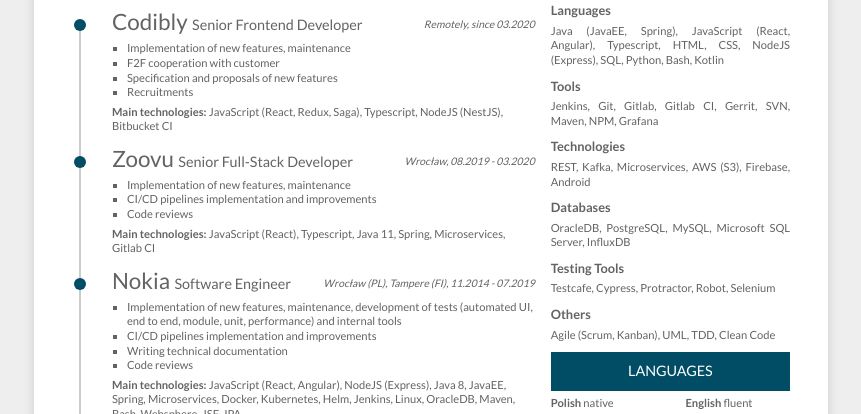
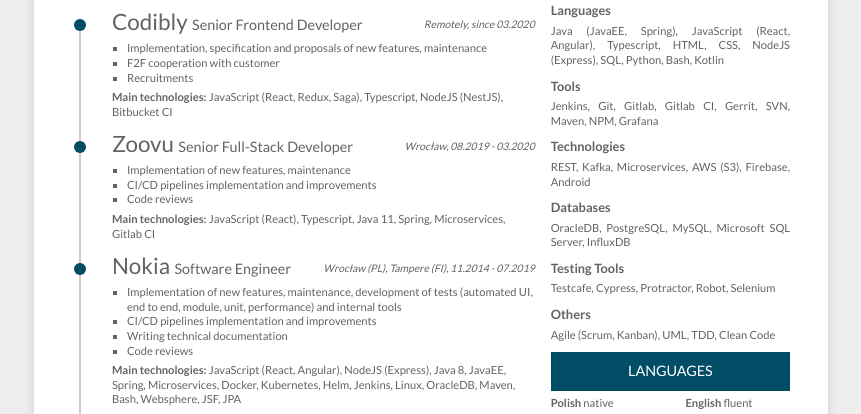
Before and after one commit to BartlomiejZalas/CV, a plain HTML site: page index.html in a window 1280 px wide. Shown: the part 321-735 px from the top of the page, without its empty margins (209-1070 px from the left). Drawn offline with Linux system fonts and the light colour scheme.

Commit message:
CV update

```diff
--- a/index.html
+++ b/index.html
@@ -50,9 +50,8 @@
                                 <h2>Codibly <span>Senior Frontend Developer</span></h2>
                                 <span class="date">Remotely, since 03.2020</span>
                                 <ul>
-                                    <li>Implementation of new features, maintenance</li>
+                                    <li>Implementation, specification and proposals of new features, maintenance</li>
                                     <li>F2F cooperation with customer</li>
-                                    <li>Specification and proposals of new features</li>
                                     <li>Recruitments</li>
                                 </ul>
                                 <strong>Main technologies:</strong> JavaScript (React, Redux, Saga), Typescript, NodeJS (NestJS), Bitbucket CI
```
